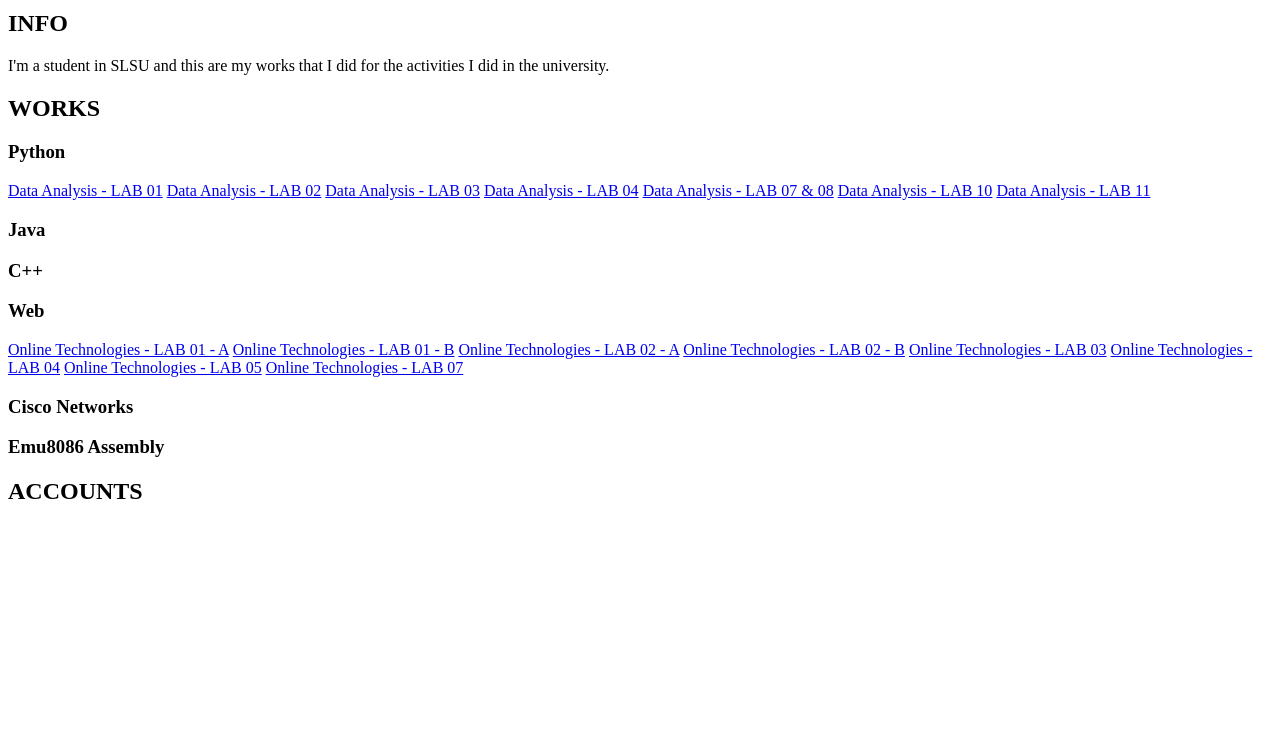
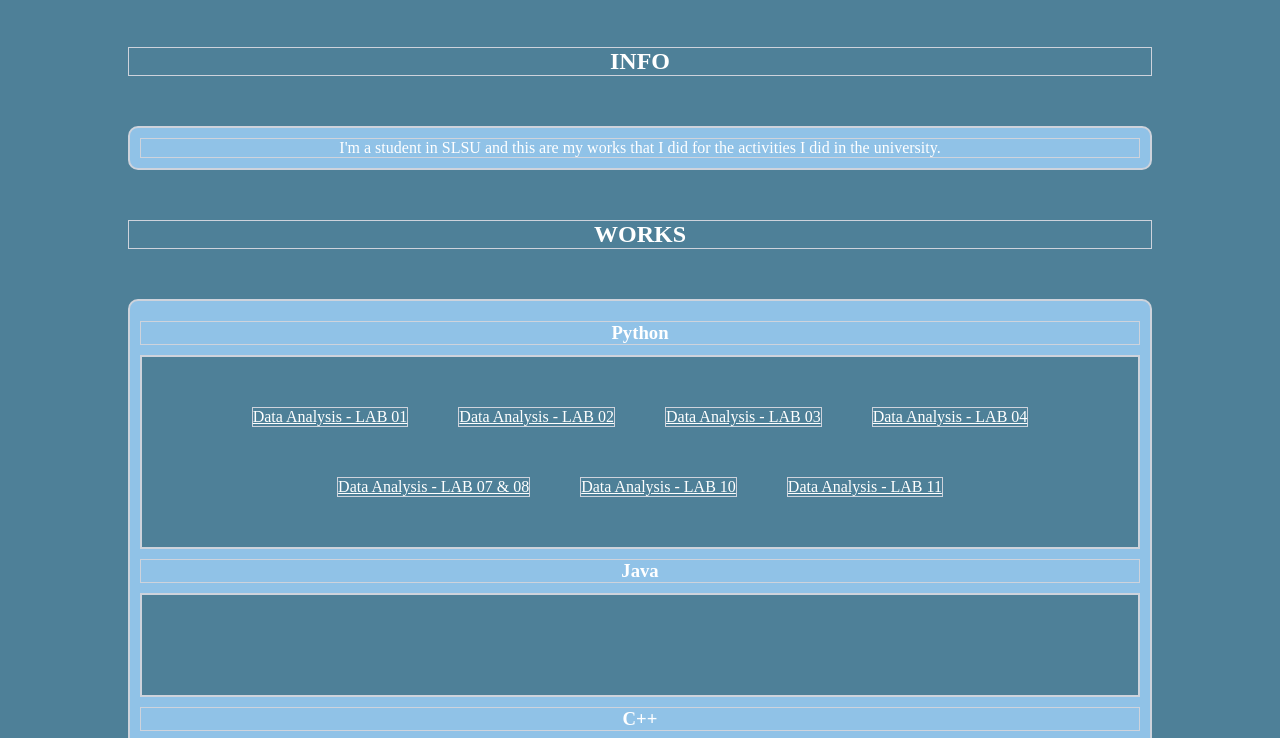
Before and after one commit to YeDragon1226/Portfolio, a plain HTML site: page index.html in a window 1280 px wide. Shown: the part 104-842 px from the top of the page. Before the commit the page ends 800 px from the top, so only its background shows below. Drawn offline with Linux system fonts and the light colour scheme; a web font is replaced by a local one.

Commit message:
Update index.html

```diff
--- a/index.html
+++ b/index.html
@@ -9,7 +9,7 @@
       href="https://fonts.googleapis.com/css2?family=Kode+Mono:wght@400..700&display=swap"
       rel="stylesheet"
     />
-    <link rel="stylesheet" href="style copy.css" />
+    <link rel="stylesheet" href="style.css" />
     <link rel="shortcut icon" href="img/profile.jpg" type="image/x-icon" />
     <title>Dan Victor C. Caseres</title>
   </head>
```
